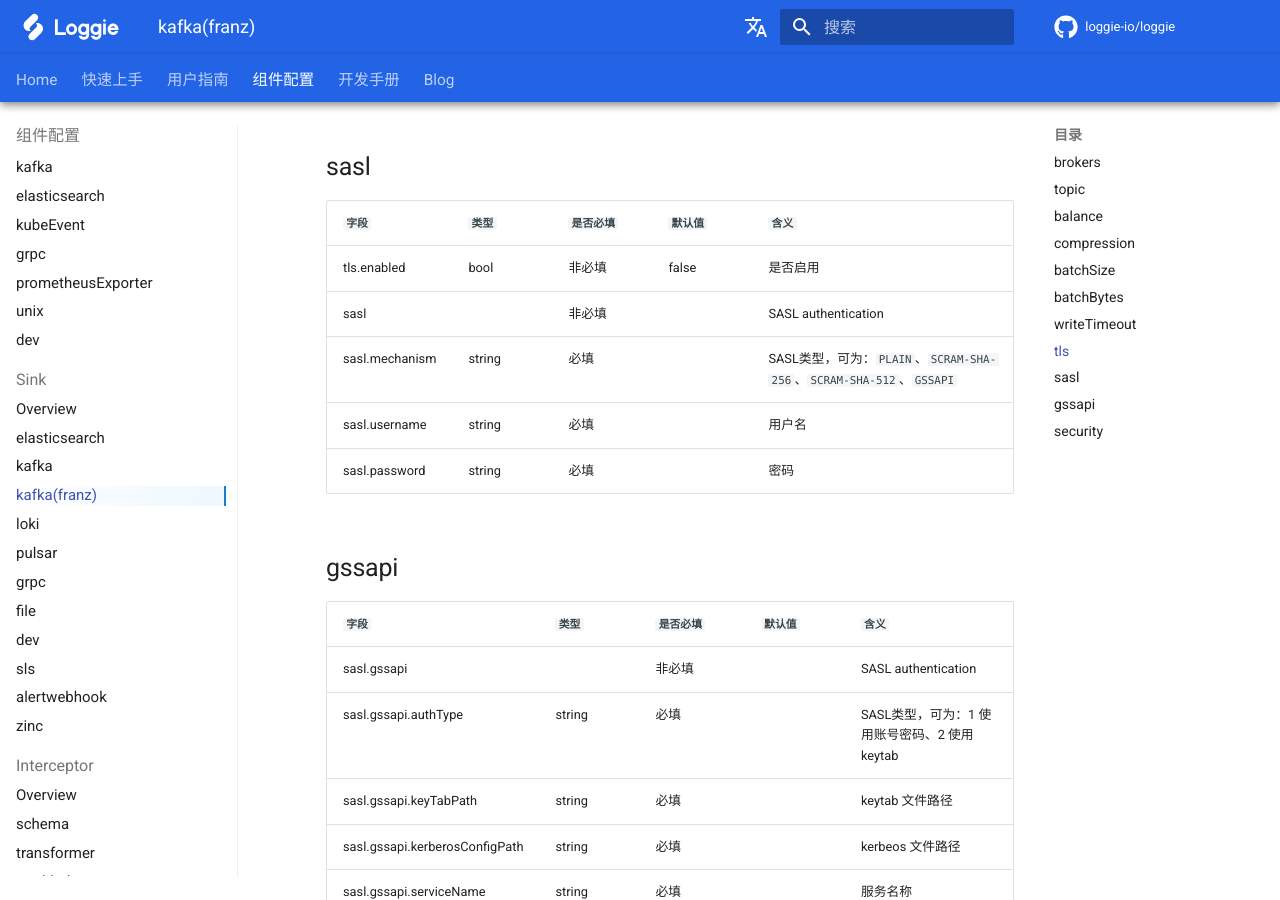
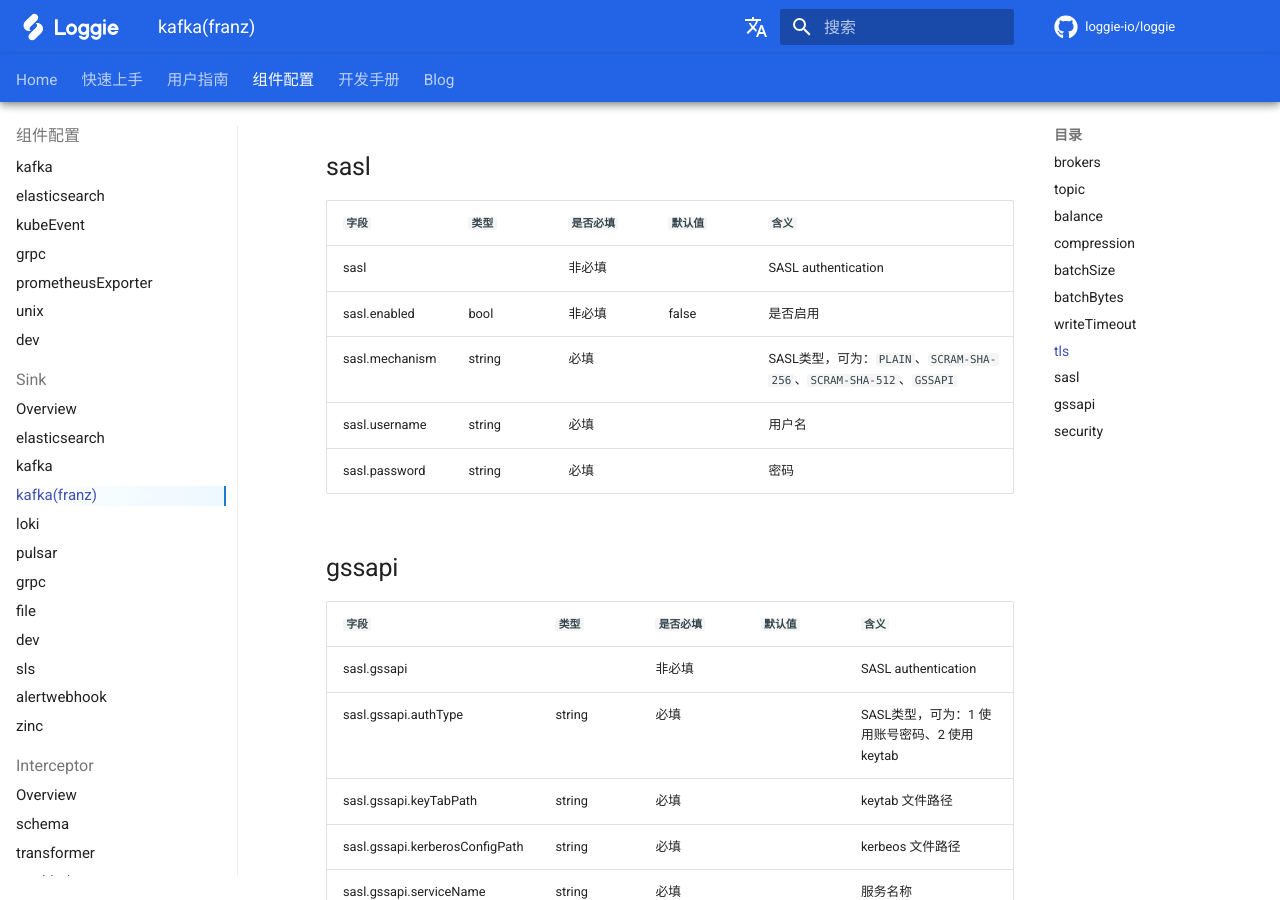
Before and after one commit to loggie-io/docs, an MkDocs documentation site: the page built from docs/reference/pipelines/sink/franzkafka.md, in a window 1280 px wide and 900 px high, scrolled down 2708 px. Built offline with MkDocs 1.6.1 and Material for MkDocs 9.7.7, drawn with Linux system fonts in a browser that asks for light colours; some web fonts are replaced; comment, search, counter and statistics services are not loaded.

Commit message:
Update franzkafka.md (#147)

```diff
--- a/docs/reference/pipelines/sink/franzkafka.md
+++ b/docs/reference/pipelines/sink/franzkafka.md
@@ -95,8 +95,8 @@
 
 |    `字段`   |    `类型`    |  `是否必填`  |  `默认值`  | `含义`                                                                               |
 | ---------- | ----------- | ----------- | --------- |------------------------------------------------------------------------------------|
-| tls.enabled            |  bool |    非必填    |   false  | 是否启用                                 |
 | sasl |   |    非必填    |     | SASL authentication                                                                |
+| sasl.enabled            |  bool |    非必填    |   false  | 是否启用                                 |
 | sasl.mechanism | string  |    必填    |     | SASL类型，可为：`PLAIN`、`SCRAM-SHA-256`、`SCRAM-SHA-512`、`GSSAPI`|
 | sasl.username | string  |    必填    |     | 用户名                                                                                |
 | sasl.password | string  |    必填    |     | 密码                                                                                 |
```
